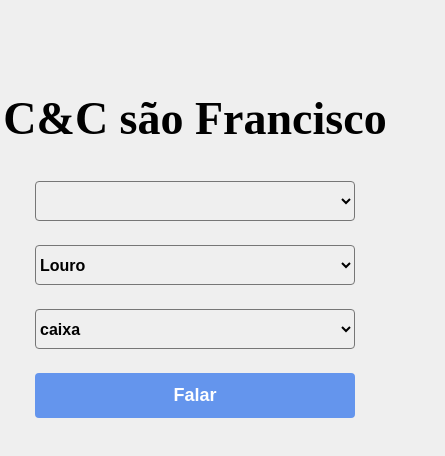
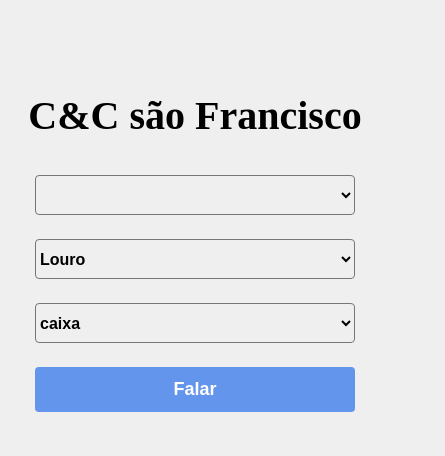
Before and after one commit to FranciscoNeto2909/C-C-s-o-francisco, a plain HTML site: page index.html in a window 390 px wide. Shown: the whole page, 445 px wide, since content can reach past the window. Drawn offline with Linux system fonts and the light colour scheme.

Commit message:
Update style.css

```diff
--- a/styles/style.css
+++ b/styles/style.css
@@ -61,3 +61,11 @@ body {
   opacity: 0.5;
   cursor: not-allowed;
 }
+@media (max-width: 500px) {
+  .title {
+    font-size: 40px;
+  }
+  .container {
+    min-width: 100%;
+  }
+}
```
